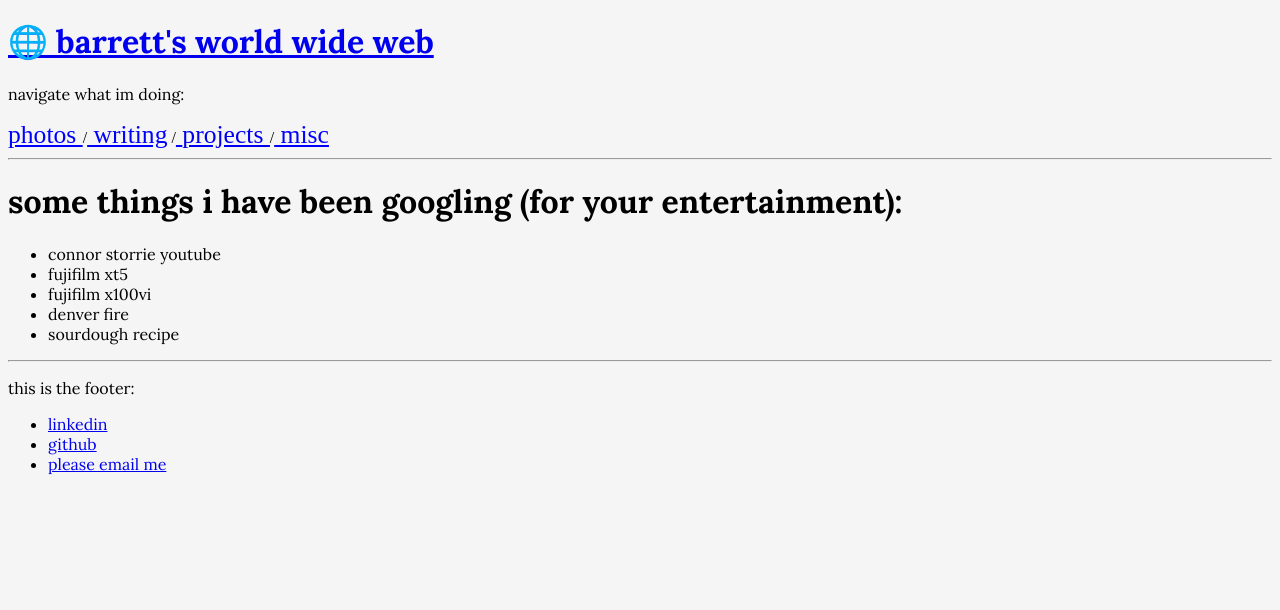
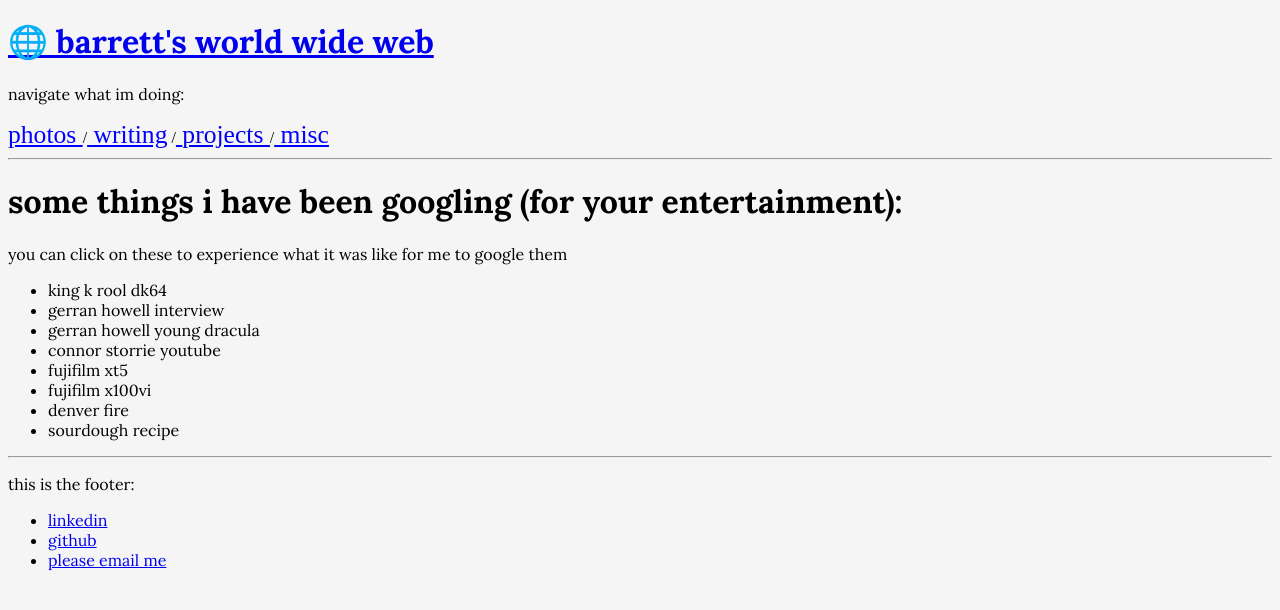
Before and after one commit to barrettk8090/barretts-world-wide-web, a React (Vite) app: page /searching in a window 1280 px wide. Shown: the top 610 px of the page. Built offline with nearby package versions, Linux system fonts and the light colour scheme.

Commit message:
projects, searches

```diff
--- a/src/pages/Projects/Projects.tsx
+++ b/src/pages/Projects/Projects.tsx
@@ -24,6 +24,10 @@ const projects: Array<Project> = [
     {
         name: "Unnamed Standby Project",
         description: "Building a beautiful iOS app to serve as a Standby mode replacement that also functions as a personal assistant."
+    },
+    {
+        name: "Barretts World Wide Web",
+        description: "This website. A personal little space on the internet to grow with, and into. 🌱"
     }
 ]
 
@@ -33,7 +37,7 @@ export default function Projects(){
     return(
         <div>
             <h1>projects</h1>
-            <p>These are some of the programming projects ive worked on recently:</p>
+            <p>These are some of the programming projects ive worked on recently (more soon):</p>
 
             {projects.map((project, index) => (
                 <ProjectModule key={project.name || index} project={project} />
--- a/src/pages/Searching/Searching.tsx
+++ b/src/pages/Searching/Searching.tsx
@@ -4,7 +4,11 @@ export default function Searching(){
     return(
         <>
         <h1>some things i have been googling (for your entertainment):</h1>
+        <p>you can click on these to experience what it was like for me to google them</p>
         <ul>
+            <li>king k rool dk64</li>
+            <li>gerran howell interview</li>
+            <li>gerran howell young dracula</li>
             <li>connor storrie youtube</li>
             <li>fujifilm xt5</li>
             <li>fujifilm x100vi</li>
```
